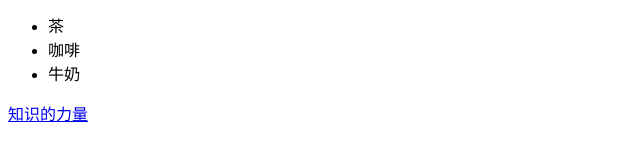
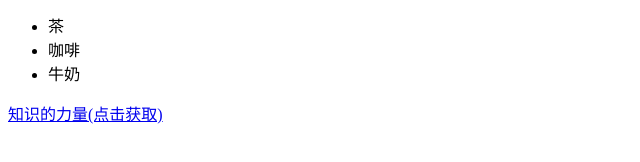
Before and after one commit to zmywml/zmywml.github.io, a plain HTML site: page index.html in a window 1280 px wide. Shown: the part 314-476 px from the top of the page, without its empty margins (0-640 px from the left). Drawn offline with Linux system fonts and the light colour scheme.

Commit message:
Update index.html

```diff
--- a/index.html
+++ b/index.html
@@ -15,7 +15,7 @@
 		<li>牛奶</li>
 	</ul>
 	<p>
-				<a href="https://www.baidu.com">知识的力量</a>
+				<a href="https://www.baidu.com">知识的力量(点击获取)</a>
 			</p><ul type="circle">
 	</body>
 </html>
```
